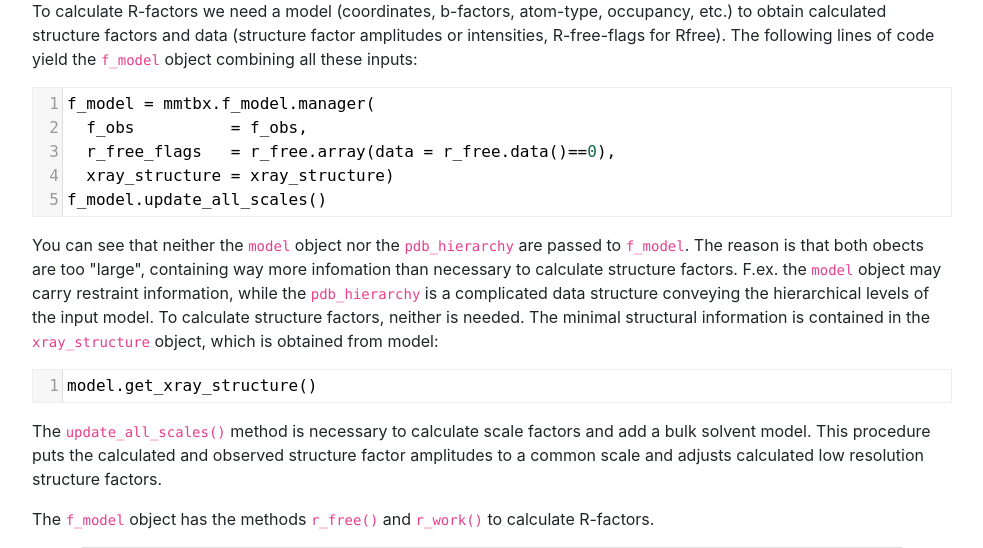
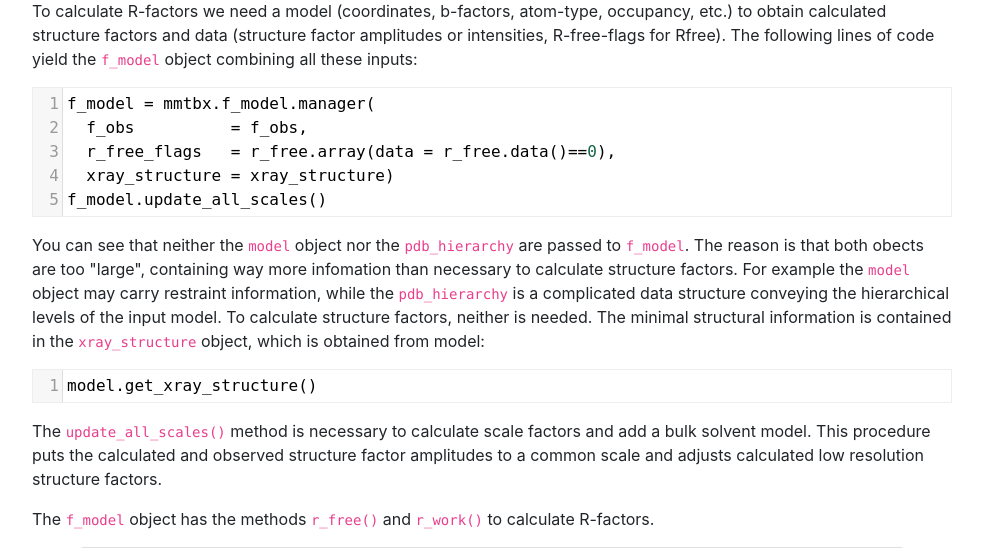
Before and after one commit to phenix-lbl/cctbx_phenix_doc, a Django app: template tutorials_cctbx/templates/tutorials_cctbx/melk_2019/melk_2019_5.html in a window 1280 px wide. Shown: the part 1023-1571 px from the top of the page, without its empty margins (273-1256 px from the left). Run offline with Django 3.2, Linux system fonts and the light colour scheme; the template is opened without the code that fills it, so the values that code supplies are empty; some libraries are stand-ins or nearby versions.

Commit message:
Fix typos.

```diff
--- a/tutorials_cctbx/templates/tutorials_cctbx/melk_2019/melk_2019_1.html
+++ b/tutorials_cctbx/templates/tutorials_cctbx/melk_2019/melk_2019_1.html
@@ -65,7 +65,7 @@ RuntimeError: Please specify one pdb file name.</code></pre>
 
 <p>In addition to showing the error message, Python shows exactly where the error originates. This is often extremely helpful.</p>
 
-<p>The important part of the script is in these three lines:</p>
+<p>The important part of the script is in these two lines:</p>
 
 <div><textarea class="code">
 pdb_inp = iotbx.pdb.input(file_name = model_filename)
--- a/tutorials_cctbx/templates/tutorials_cctbx/melk_2019/melk_2019_5.html
+++ b/tutorials_cctbx/templates/tutorials_cctbx/melk_2019/melk_2019_5.html
@@ -85,7 +85,7 @@ f_model = mmtbx.f_model.manager(
   xray_structure = xray_structure)
 f_model.update_all_scales()</textarea></div>
 
-<p class="mt-3">You can see that neither the <code>model</code> object nor the <code>pdb_hierarchy</code> are passed to <code>f_model</code>. The reason is that both obects are too "large", containing way more infomation than necessary to calculate structure factors. F.ex. the <code>model</code> object may carry restraint information, while the <code>pdb_hierarchy</code> is a complicated data structure conveying the hierarchical levels of the input model. To calculate structure factors, neither is needed. The minimal structural information is contained in the <code>xray_structure</code> object, which is obtained from model:</p>
+<p class="mt-3">You can see that neither the <code>model</code> object nor the <code>pdb_hierarchy</code> are passed to <code>f_model</code>. The reason is that both obects are too "large", containing way more infomation than necessary to calculate structure factors. For example the <code>model</code> object may carry restraint information, while the <code>pdb_hierarchy</code> is a complicated data structure conveying the hierarchical levels of the input model. To calculate structure factors, neither is needed. The minimal structural information is contained in the <code>xray_structure</code> object, which is obtained from model:</p>
 
 <div><textarea class="code">model.get_xray_structure()</textarea></div>
 
```
